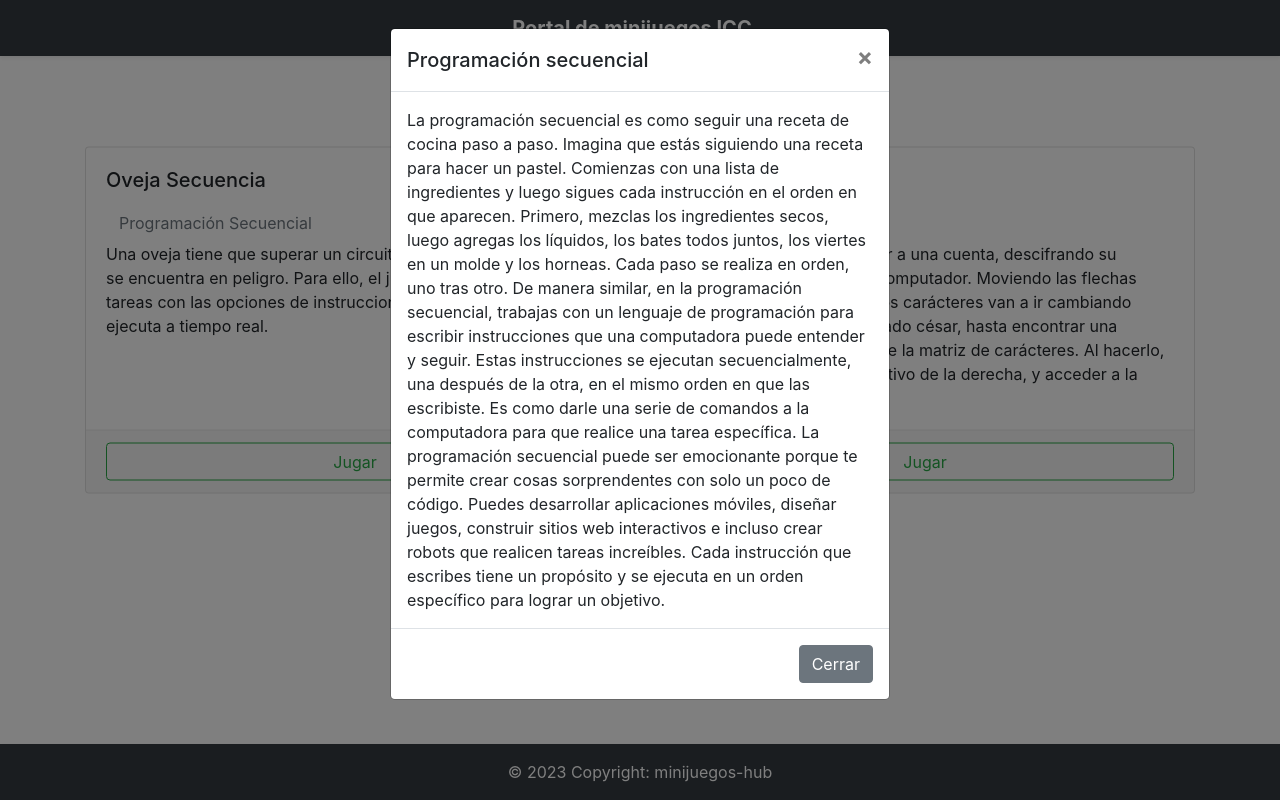
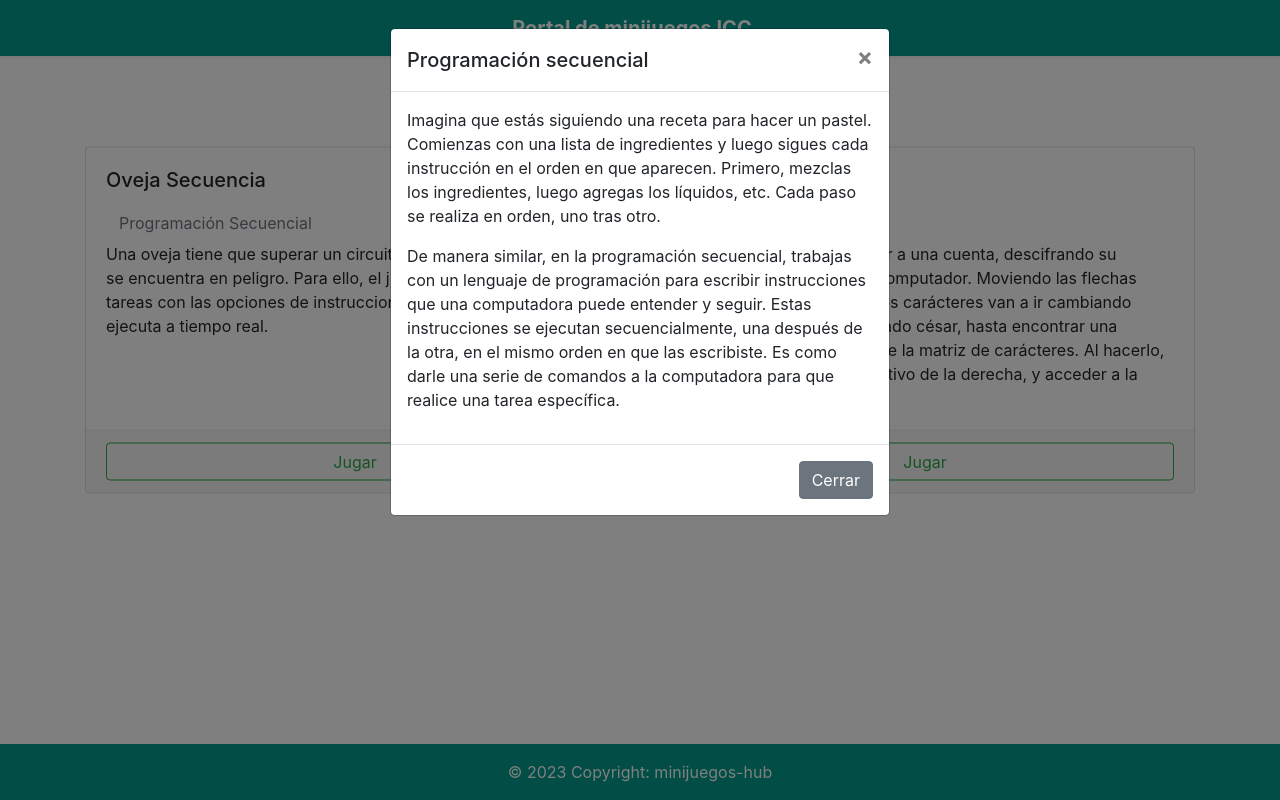
Before and after one commit to moraga1999/minijuegos-hub, a plain HTML site: page index.html in a window 1280 px wide. Both pictures are taken after a click on the button "Programación Secuencial". Drawn offline with nearby package versions, Linux system fonts and the light colour scheme.

Commit message:
hotfix, cambiar descripción

```diff
--- a/index.html
+++ b/index.html
@@ -13,7 +13,7 @@
 </head>
 <body>
     <header>
-        <div class="navbar bg-dark shadow-sm" style="justify-content: center">
+        <div class="navbar shadow-sm">
             <strong class="navbar-brand" style="color: white;">Portal de minijuegos ICC</strong>
         </div>
     </header>
@@ -59,9 +59,17 @@
             </button>
             </div>
             <div class="modal-body">
-                La programación secuencial es como seguir una receta de cocina paso a paso. Imagina que estás siguiendo una receta para hacer un pastel. Comienzas con una lista de ingredientes y luego sigues cada instrucción en el orden en que aparecen. Primero, mezclas los ingredientes secos, luego agregas los líquidos, los bates todos juntos, los viertes en un molde y los horneas. Cada paso se realiza en orden, uno tras otro.
-                De manera similar, en la programación secuencial, trabajas con un lenguaje de programación para escribir instrucciones que una computadora puede entender y seguir. Estas instrucciones se ejecutan secuencialmente, una después de la otra, en el mismo orden en que las escribiste. Es como darle una serie de comandos a la computadora para que realice una tarea específica.
-                La programación secuencial puede ser emocionante porque te permite crear cosas sorprendentes con solo un poco de código. Puedes desarrollar aplicaciones móviles, diseñar juegos, construir sitios web interactivos e incluso crear robots que realicen tareas increíbles. Cada instrucción que escribes tiene un propósito y se ejecuta en un orden específico para lograr un objetivo.
+                <p>
+                Imagina que estás siguiendo una receta para hacer un pastel.
+                Comienzas con una lista de ingredientes y luego sigues cada instrucción en el orden en que aparecen.
+                Primero, mezclas los ingredientes, luego agregas los líquidos, etc.
+                Cada paso se realiza en orden, uno tras otro.
+                </p>
+                <p>
+                De manera similar, en la programación secuencial, trabajas con un lenguaje de programación para escribir instrucciones que una computadora puede entender
+                y seguir. Estas instrucciones se ejecutan secuencialmente, una después de la otra, en el mismo orden en que las escribiste.
+                Es como darle una serie de comandos a la computadora para que realice una tarea específica.
+                </p>
             </div>
             <div class="modal-footer">
             <button type="button" class="btn btn-secondary" data-dismiss="modal">Cerrar</button>
@@ -81,8 +89,12 @@
             </button>
             </div>
             <div class="modal-body">
-                El cifrado César es un método de cifrado muy simple que se utiliza para ocultar el contenido de un mensaje. Recibe su nombre del antiguo líder militar romano, Julio César, quien supuestamente lo utilizaba para comunicarse de manera segura con sus generales.
-El cifrado César funciona desplazando cada letra del mensaje original un cierto número de posiciones hacia la derecha en el alfabeto. Por ejemplo, si se usa un desplazamiento de 3, la letra "A" se convierte en "D", la "B" se convierte en "E", y así sucesivamente. Al llegar al final del alfabeto, las letras se vuelven a colocar al principio.
+                <p>
+                El cifrado César es un método de cifrado muy simple que se utiliza para ocultar el contenido de un mensaje.
+                Funciona desplazando cada letra del mensaje original un cierto número de posiciones hacia la derecha en el alfabeto.
+                Por ejemplo, si se usa un desplazamiento de 3, la letra "A" se convierte en "D", la "B" se convierte en "E", y así sucesivamente.
+                Al llegar al final del alfabeto, las letras se vuelven a colocar al principio.
+                </p>
             </div>
             <div class="modal-footer">
             <button type="button" class="btn btn-secondary" data-dismiss="modal">Cerrar</button>
@@ -91,9 +103,9 @@ El cifrado César funciona desplazando cada letra del mensaje original un cierto
         </div>
     </div>
 </body>
-<footer class="bg-primary text-center text-white fixed-bottom">
+<footer class="text-center text-white fixed-bottom">
     <!-- Copyright -->
-    <div class="text-center p-3 bg-dark shadow-sm" style="background-color: #0b0b0b">
+    <div class="text-center p-3 shadow-sm" style="background-color: #049c8c ;">
         © 2023 Copyright:
         <a class="text-white" href="https://github.com/moraga1999/minijuegos-hub">minijuegos-hub</a>
     </div>
@@ -111,4 +123,8 @@ main {
     margin-right: -50%;
     transform: translate(-50%, -50%)
 }
+.navbar{
+    background-color: #049c8c;
+    justify-content: center
+}
 </style>
```
